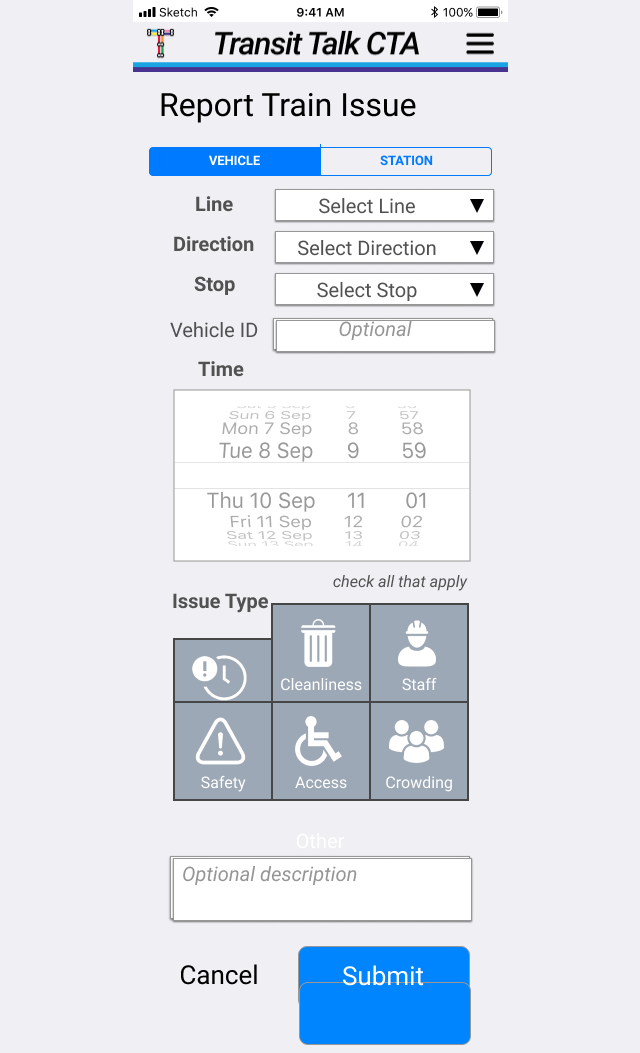
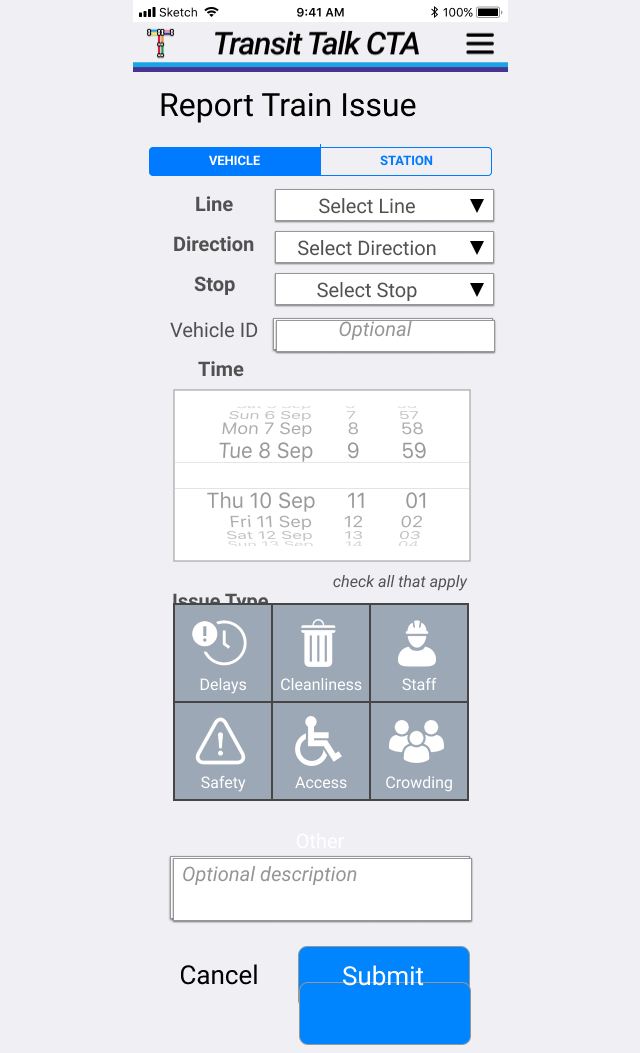
Before and after one commit to andreanthony/andreanthony.github.io, a Jekyll site: the page train-issue.html, which Jekyll copies as it is, in a window 1280 px wide. Shown: the whole page, without its empty margins (320-960 px from the left). Built offline with Jekyll 4.4.1, drawn with Linux system fonts in a browser that asks for light colours.

Commit message:
Update train-issue.html

```diff
--- a/train-issue.html
+++ b/train-issue.html
@@ -29,7 +29,7 @@
  <div id="date-picker"><img src="/Date Picker.png" alt="date-picker"/></div>
  <div id="issue-type"><p><img src="/Issue Type.png" alt="dissue-type"/></p></div>
  <div id="check-all"><img src="/check all that apply.png" alt="check-all"/></div>
- <div id="issue-type-0"><p><img src="/issue-type.png" alt="issue-type-0"/></p></div>
+ <div id="issue-type-0"><img src="/issue-type.png" alt="issue-type-0"/></div>
  <div id="issue-type-copy"><img src="/issue-type copy.png" alt="issue-type-copy"/></div>
  <div id="issue-type-copy-2"><img src="/issue-type copy 2.png" alt="issue-type-copy-2"/></div>
  <div id="issue-type-copy-3"><img src="/issue-type copy 3.png" alt="issue-type-copy-3"/></div>
```
